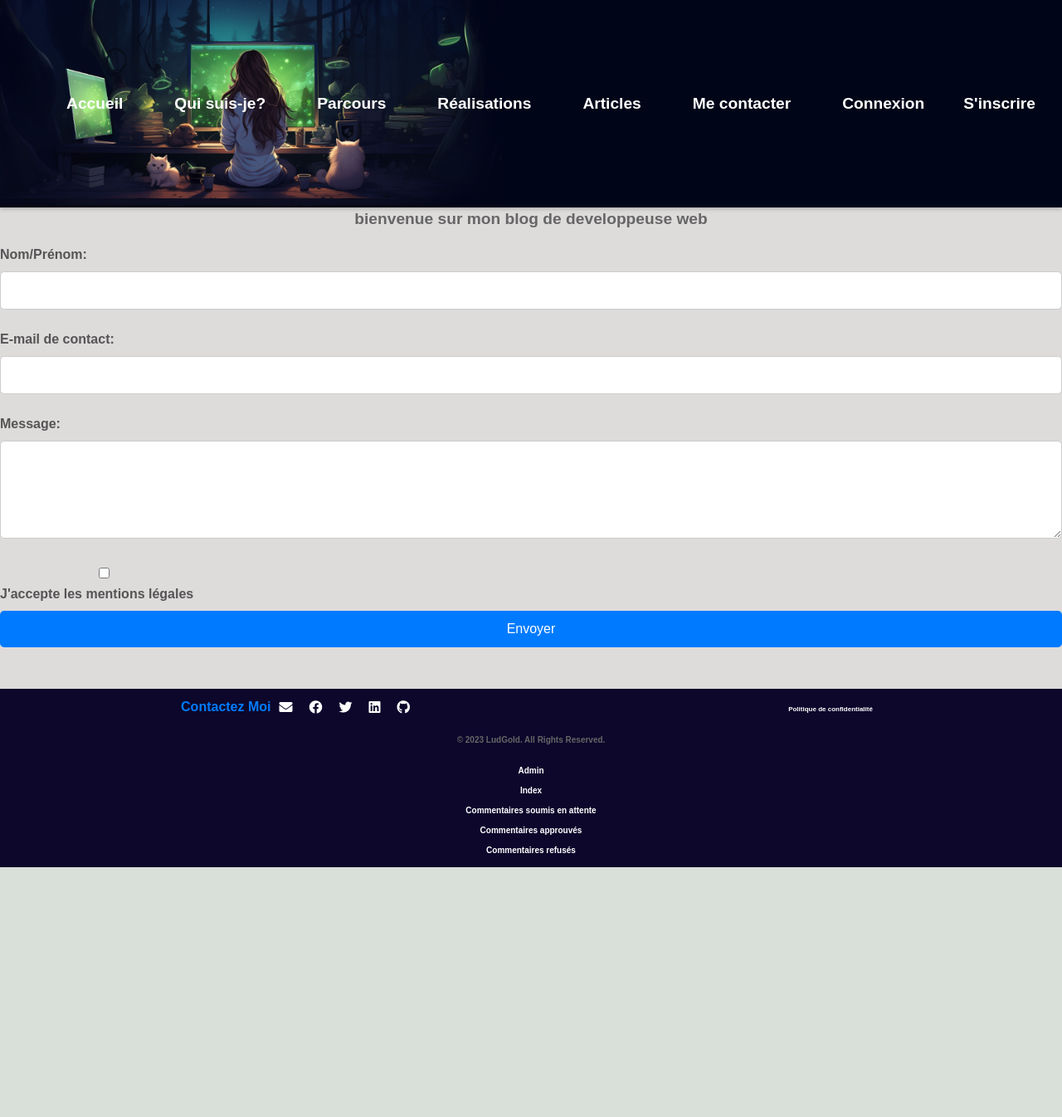
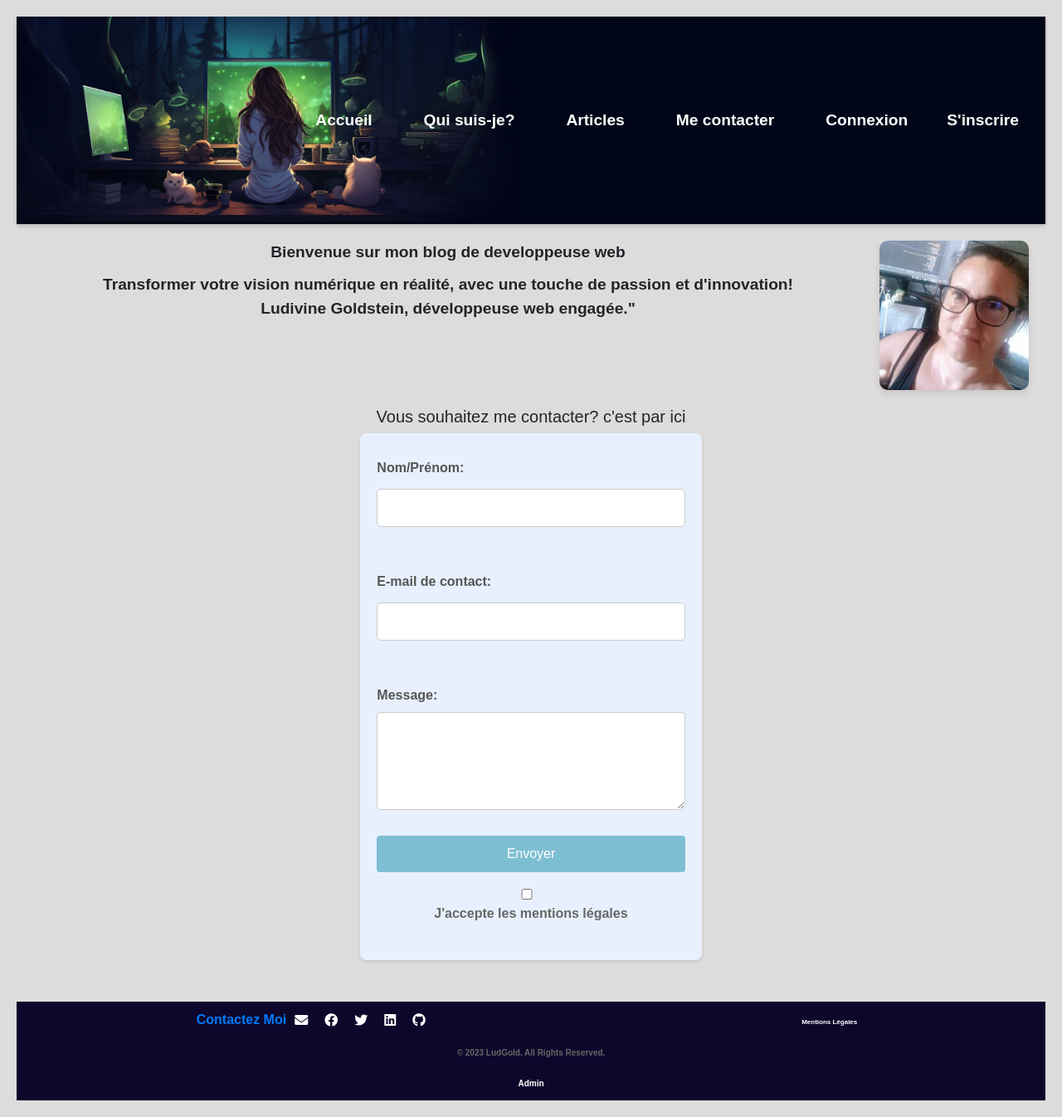
Before and after one commit to LudGold/MyBlog, a PHP site: template template/home/home.html.twig in a window 1280 px wide. Shown: the whole page at 83% size. Before the commit the page ends 1045 px from the top, so only its background shows below. Run offline with PHP 8.4, Linux system fonts and the light colour scheme; the template is opened without the code that fills it, so the values that code supplies are empty; some libraries are stand-ins or nearby versions.

Commit message:
front accept mentions legales

```diff
--- a/Core/Router/Routes.php
+++ b/Core/Router/Routes.php
@@ -30,6 +30,7 @@ Router::all('/resetPassword/{resetToken}', "UserController@resetPassword")->setN
 Router::all('/login', "UserController@loginUser")->setName("login");
 Router::post('/contact', "ContactController@contact")->setName("contact");
 Router::all('/deconnexion', "UserController@logout")->setName("logout");
+Router::get('/mentionsLegales', "LegalController@mentionsLegales")->setName("mentions_legales");
 //where permet de gérer les regex des suites d'url
 Router::get('/test/{id}', "HomeController@param")->where(['id' => '[0-9]+'])
     ->setName("test");
--- a/public/css/style.css
+++ b/public/css/style.css
@@ -148,6 +148,66 @@ a {
 /* style page signin/login*/
 
 /* Style pour le formulaire d'inscription */
+body {
+    font-family: Arial, sans-serif;
+    background-color: #f5f5f5;
+    padding: 20px;
+}
+
+.title-contact-form {
+    text-align: center;
+    font-family: Arial, sans-serif;
+
+}
+
+.contact-form {
+    background-color: #e8f0fe;
+    padding: 20px;
+    border-radius: 8px;
+    box-shadow: 0 2px 4px rgba(0, 0, 0, 0.1);
+    max-width: 500px;
+    margin: auto;
+}
+
+label {
+    margin-top: 10px;
+    display: block;
+    font-weight: bold;
+}
+
+input[type="text"],
+input[type="email"],
+textarea {
+    width: 100%;
+    padding: 8px;
+    margin-top: 5px;
+    margin-bottom: 20px;
+    border: 1px solid #ccc;
+    border-radius: 4px;
+    box-sizing: border-box;
+}
+
+input[type="submit"] {
+    background-color: #7ebed3;
+    color: white;
+    padding: 10px 20px;
+    border: none;
+    border-radius: 4px;
+    cursor: pointer;
+    transition: background-color 0.3s ease;
+}
+
+.submit-btn.active {
+    background-color: #215e72;
+    /* Bleu foncé (mentions légales acceptées) */
+}
+
+
+/* Anti-spam - hidden from users */
+input#spam {
+    display: none;
+}
+
 .card {
     background-color: #f2f2f2;
     border-radius: 10px;
@@ -284,6 +344,39 @@ a {
     color: white;
     margin-bottom: 20px;
 }
+
+.profile-container {
+    display: flex;
+    align-items: flex-start;
+    justify-content: center;
+    gap: 20px;
+    padding: 20px;
+}
+
+.text-container {
+    flex: 1;
+    font-size: larger;
+}
+
+.welcome {
+
+    text-align: center;
+    font-weight: bold;
+    margin-bottom: 10px;
+}
+
+.pres-profile {
+    text-align: justify;
+    line-height: 1.5;
+}
+
+.contact-img {
+    flex: 1;
+    max-width: 15%;
+    border-radius: 10px;
+    box-shadow: 0 4px 8px rgba(0, 0, 0, 0.1);
+}
+
 
 .arrow-right {
     width: 0;
@@ -495,10 +588,12 @@ a.edit-btn {
     width: 95%;
     border-collapse: collapse;
 }
-.front-table{
+
+.front-table {
     margin: 0 20px;
 
 }
+
 #user_table th,
 #user_table td {
     border: 1px solid #ddd;
@@ -611,18 +706,7 @@ textarea {
     border-radius: 5px;
 }
 
-input[type="submit"] {
-    background-color: #007bff;
-    color: #fff;
-    padding: 10px 20px;
-    border: none;
-    border-radius: 5px;
-    cursor: pointer;
-}
 
-input[type="submit"]:hover {
-    background-color: #0056b3;
-}
 
 .profil-field {
     margin-bottom: 0px !important;
@@ -747,3 +831,35 @@ footer {
 .credit {
     font-size: 8px;
 }
+.checkbox-submit label {
+    display: flex;
+    flex-direction: column;
+    align-items: center; /* Centrer verticalement la checkbox avec le texte */
+}
+
+.checkbox-submit input[type="checkbox"] {
+    margin-top: 10px;
+    margin-right: 10px; /* Espace entre la checkbox et le texte */
+}
+.ml{
+    font-size: 1em;
+    margin-top: 5px;
+}
+.present-txt{
+    text-align: center;
+}
+@media (max-width: 768px) {
+    .profile-container {
+        flex-direction: column;
+        align-items: center;
+    }
+
+    .text-container,
+    .contact-img {
+        max-width: 100%;
+    }
+
+    .welcome {
+        text-align: center;
+    }
+}
--- /dev/null
+++ b/public/js/effect.js
@@ -0,0 +1,12 @@
+document.addEventListener("DOMContentLoaded", function () {
+  const checkbox = document.querySelector('input[name="consent"]');
+  const submitBtn = document.querySelector('input[type="submit"]');
+
+  checkbox.addEventListener("change", function () {
+    if (this.checked) {
+      submitBtn.classList.add("active");
+    } else {
+      submitBtn.classList.remove("active");
+    }
+  });
+});
--- a/template/base.html.twig
+++ b/template/base.html.twig
@@ -28,15 +28,9 @@
 					<a class="nav-link " href="/">Accueil</a>
 				</li>
 				<li class="nav-item who">
-					<a class="nav-link " href="#about">Qui suis-je?</a>
+					<a class="nav-link " href="/home">Qui suis-je?</a>
 				</li>
-				<li class="nav-item parcours">
-					<a class="nav-link " href="#cv">Parcours</a>
 
-				</li>
-				<li class="nav-item realisations">
-					<a class="nav-link " href="#portfolio">Réalisations</a>
-				</li>
 				<li class="nav-item articles">
 					<a class="nav-link " href="/articles">Articles</a>
 					<ul class="edit-articles">
@@ -91,14 +85,14 @@
 			<div class="footer-content">
 				<ul
 					class="social-icons">
-					<!-- Correction: Les éléments <li> sont maintenant correctement intégrés dans une liste <ul> -->
+
 					<li>
 						<a href="mailto:ludivinezarkos@gmail.com">Contactez Moi</a>
 					</li>
 					<li>
 						<a href="mailto:ludivinezarkos@gmail.com" class="social-icon">
 							<i class="fas fa-envelope"></i>
-							<!-- Correction: Classe Font Awesome pour l'enveloppe -->
+
 						</a>
 					</li>
 					<li>
@@ -125,7 +119,7 @@
 
 				<ul class="footer-links">
 					<li>
-						<a href="#" class="confidential">Politique de confidentialité</a>
+						<a href="/mentionsLegales" class="confidential">Mentions Légales</a>
 					</li>
 
 				</ul>
@@ -142,18 +136,7 @@
 					<li>
 						<a href="/admin/adminDashboard">Admin</a>
 					</li>
-					<li>
-						<a href="/admin/comment/index">Index</a>
-					</li>
-					<li>
-						<a href="/admin/comment/comments_pending">Commentaires soumis en attente</a>
-					</li>
-					<li>
-						<a href="/admin/comment/comments_approved">Commentaires approuvés</a>
-					</li>
-					<li>
-						<a href="/admin/comment/comments_rejected">Commentaires refusés</a>
-					</li>
+
 				</ul>
 			</div>
 		</footer>
--- a/template/contact/contact.html.twig
+++ b/template/contact/contact.html.twig
@@ -1,8 +1,11 @@
+{% block js %}
+	<script src="../js/effect.js"></script>
+{% endblock %}
 {% block body %}
 	<body>
-		<title>Vous voulez me joindre? c'est par ici</title>
+		<h5 class="title-contact-form">Vous souhaitez me contacter? c'est par ici</h5>
 
-		<form action="/contact" method="POST">
+		<form class="contact-form" action="/contact" method="POST">
 			<label for="name">Nom/Prénom:</label>
 			<input type="text" id="name" name="name" required><br><br>
 
@@ -11,14 +14,17 @@
 
 			<label for="message">Message:</label>
 			<textarea id="message" name="message" rows="4" required></textarea><br><br>
-			<label>
-				<input type="checkbox" name="consent" required>
-				J'accepte les mentions légales
-			</label>
-			{# gestion anti-spam #}
-			<input type="hidden" id="spam" name="spam">
+			<div class="checkbox-submit">
 
-			<input type="submit" name="submit" value="Envoyer">
+				{# gestion anti-spam #}
+				<input type="hidden" id="spam" name="spam">
+
+				<input type="submit" name="submit" class="submit-btn" value="Envoyer">
+				<label>
+					<input type="checkbox" name="consent" required>
+					<p class="ml">J'accepte les mentions légales</p>
+				</label>
+			</div>
 		</form>
 	</body>
 {% endblock %}
--- a/template/home/home.html.twig
+++ b/template/home/home.html.twig
@@ -1,7 +1,14 @@
 {% extends 'base.html.twig' %}
 {% block body %}
-
-	<p class="welcome">bienvenue sur mon blog de developpeuse web
-	</p>
+	<div class="profile-container">
+		<div class="text-container">
+			<div class="welcome">Bienvenue sur mon blog de developpeuse web
+			</div>
+			<div class="present-txt">
+		Transformer votre vision numérique en réalité, avec une touche de passion et d'innovation! <br> Ludivine Goldstein, développeuse web engagée."
+		</div>
+			</div>
+		<img class="contact-img" src="./img/ludDev.jpg" alt="img-profil">
+	</div>
 	{% include 'contact/contact.html.twig' %}
 {% endblock %}
--- a/template/security/forgotPassword.html.twig
+++ b/template/security/forgotPassword.html.twig
@@ -1,8 +1,8 @@
 {% extends 'base.html.twig' %}
-{# {% block js %}
+ {% block js %}
 	{{parent()}}
 	<script src="../js/password.js"></script>
-{% endblock %} #}
+{% endblock %}
 {% block body %}
 
 	<p>Entrez votre adresse e-mail ci-dessous pour réinitialiser votre mot de passe :</p>
```
Also changed, not shown: src/Controller/LegalController.php (added, +13 -0 lines), template/security/mentionsLegales.html.twig (added, +36 -0 lines), template/who.html.twig (added, +9 -0 lines), public/img/419201381_10228902925972039_7847556833483558413_n.jpg (added), public/img/ludDev.jpg (added).
